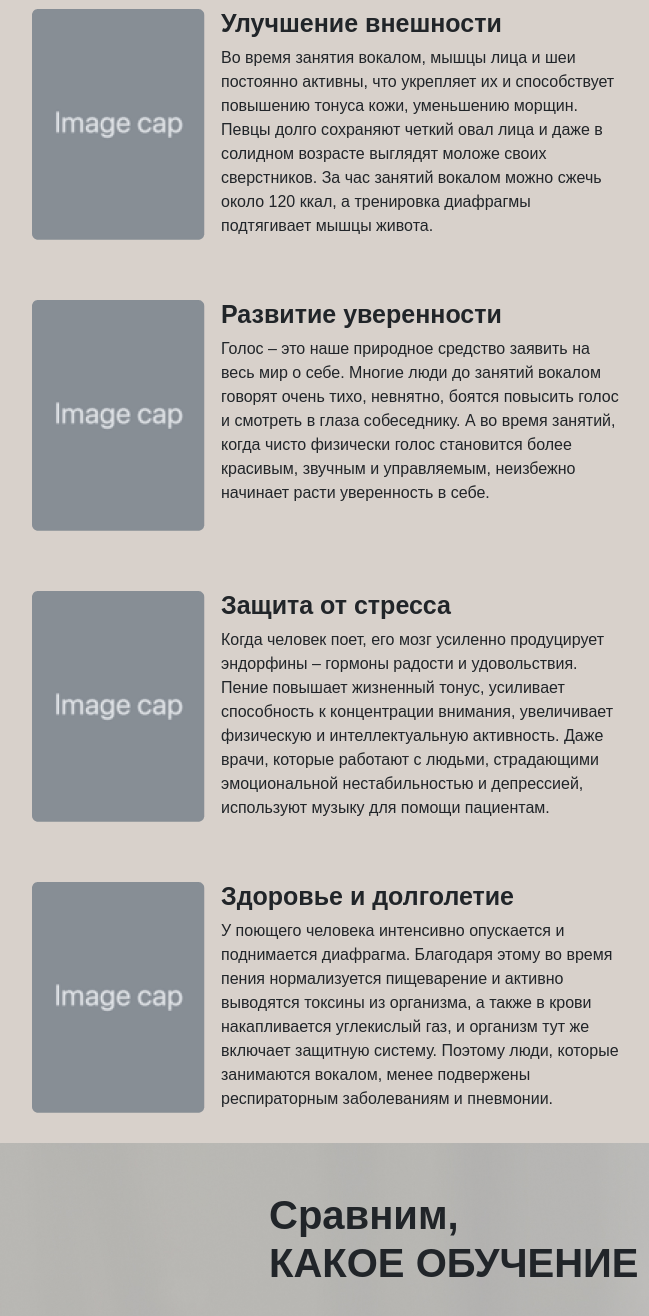
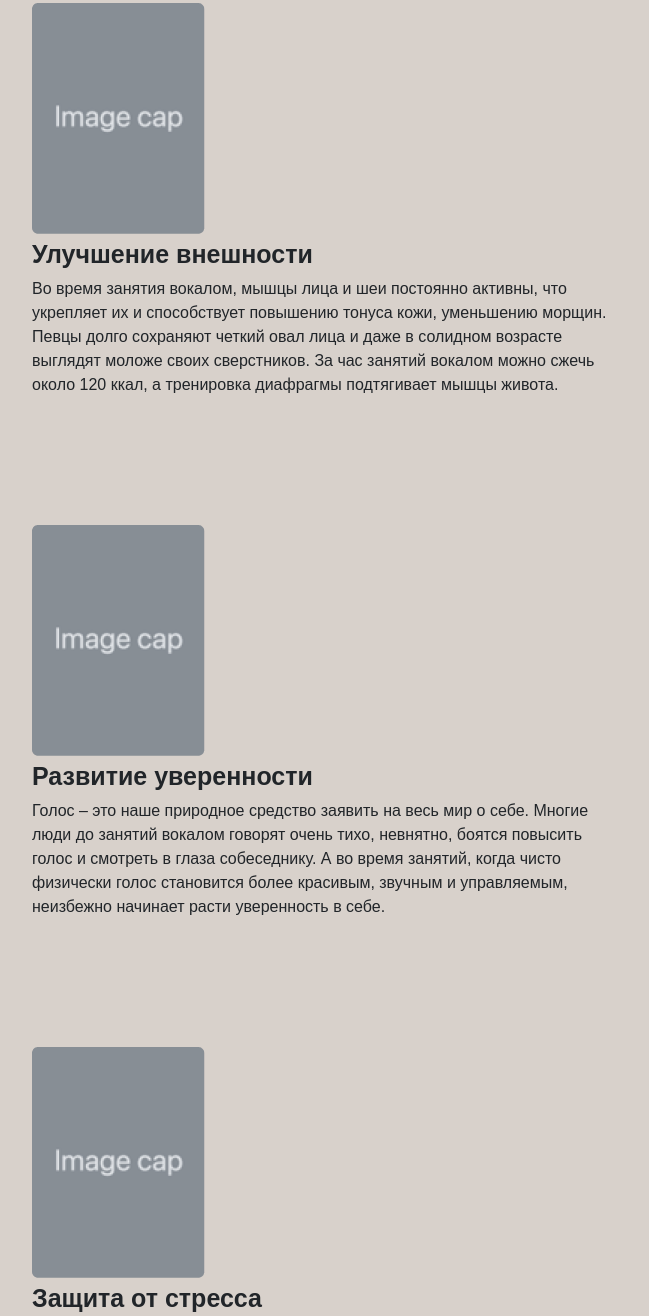
Before and after one commit to wja36rus/project-solo, a website: page index.html in a window 1280 px wide. Shown: the part 1377-2693 px from the top of the page, without its empty margins (74-723 px from the left). Drawn offline with nearby package versions, Linux system fonts and the light colour scheme.

Commit message:
Update index.html

```diff
--- a/index.html
+++ b/index.html
@@ -81,7 +81,7 @@
             </div>
             <div class="d-flex align-items-center flex-wrap">
                 <div class="four-cards p-4">
-                    <div class="d-flex align-items-center">
+                    <div class="d-flex align-items-center flex-wrap">
                         <div class="me-3">
                             <img class="d-block" src="images/four/Image.png" alt="">
                         </div>
@@ -100,7 +100,7 @@
                     </div>
                 </div>
                 <div class="four-cards p-4">
-                    <div class="d-flex align-items-center">
+                    <div class="d-flex align-items-center flex-wrap">
                         <div class="me-3">
                             <img class="d-block" src="images/four/Image.png" alt="">
                         </div>
@@ -116,7 +116,7 @@
                     </div>
                 </div>
                 <div class="four-cards p-4">
-                    <div class="d-flex align-items-center">
+                    <div class="d-flex align-items-center flex-wrap">
                         <div class="me-3">
                             <img class="d-block" src="images/four/Image.png" alt="">
                         </div>
@@ -133,7 +133,7 @@
                     </div>
                 </div>
                 <div class="four-cards p-4">
-                    <div class="d-flex align-items-center">
+                    <div class="d-flex align-items-center flex-wrap">
                         <div class="me-3">
                             <img class="d-block" src="images/four/Image.png" alt="">
                         </div>
```
